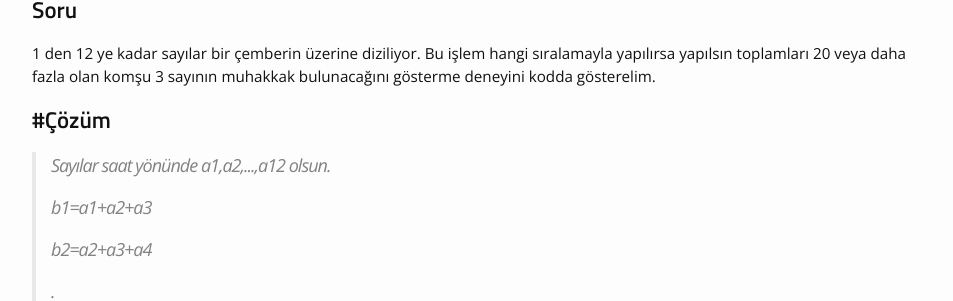
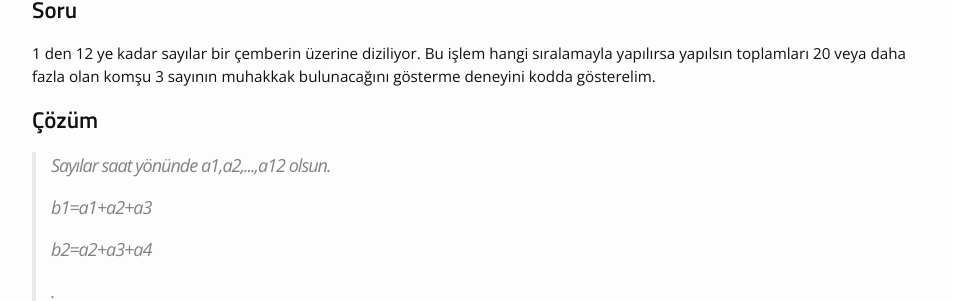
Before and after one commit to aydincagatay/aydincagatay.github.io, a Jekyll site: the page built from _posts/2020-03-23-guvercin-yasasi.markdown, in a window 1280 px wide and 900 px high, scrolled down 1114 px. Shown: the part 158-459 px from the top of the window, without its empty margins (163-1116 px from the left). Built offline with Jekyll 4.4.1, drawn with Linux system fonts in a browser that asks for light colours; our own code applies the rules of GitHub Pages for plain Markdown files.

Commit message:
Update 2020-03-23-guvercin-yasasi.markdown

```diff
--- a/_posts/2020-03-23-guvercin-yasasi.markdown
+++ b/_posts/2020-03-23-guvercin-yasasi.markdown
@@ -39,7 +39,7 @@
 <div class="inner_cell">
 <div class="text_cell_render border-box-sizing rendered_html">
 <h2>
-<strong>#Çözüm</strong><a class="anchor-link" href="#Soru"></a>
+<strong>Çözüm</strong><a class="anchor-link" href="#Soru"></a>
 </h2>
  <blockquote>
 <p>Sayılar saat yönünde a1,a2,...,a12 olsun.</p>
```
